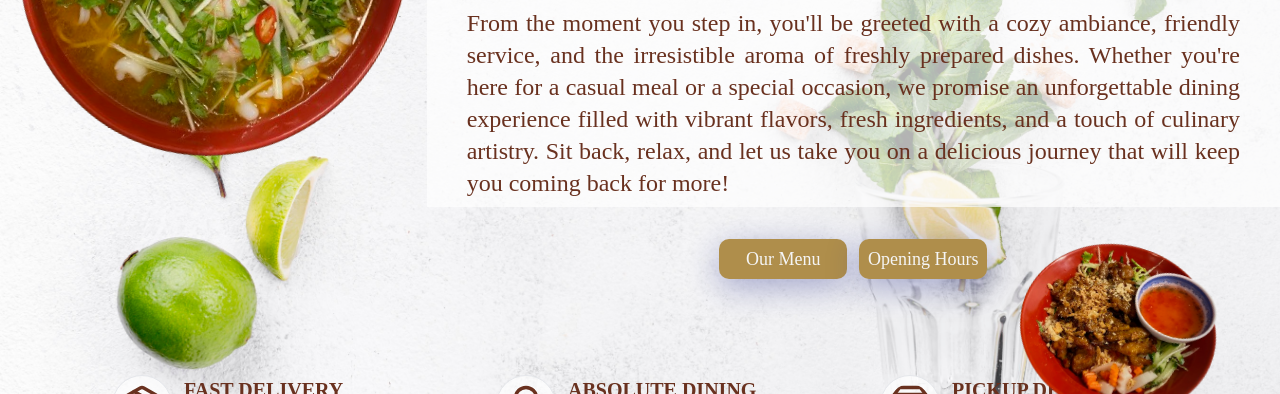
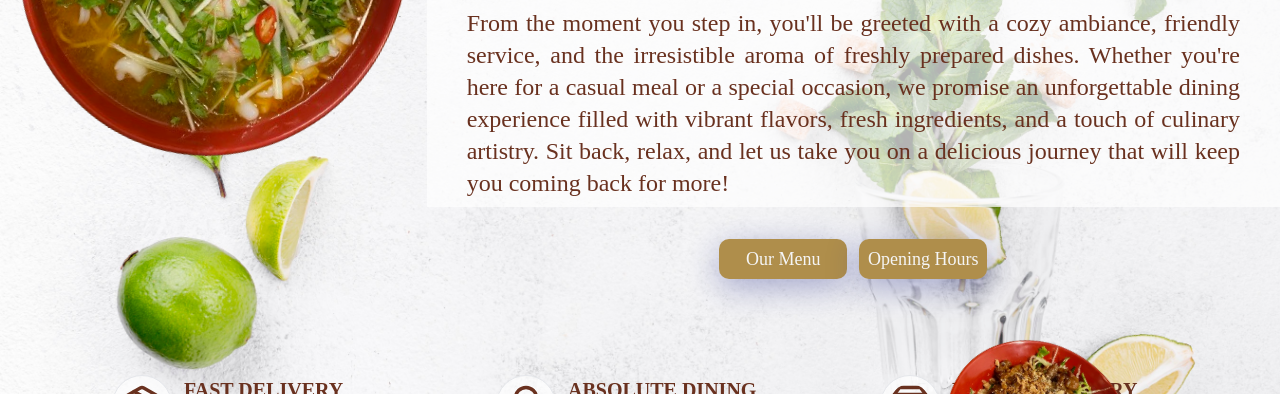
Before and after one commit to Angelica2310/restaurant-web, a Next.js app: page / in a window 1280 px wide. Shown: the part 1385-1779 px from the top of the page. Built offline with nearby package versions, Linux system fonts and the light colour scheme; a web font is replaced by a local one.

Commit message:
fixed bowl position

```diff
--- a/src/components/ViewCard.jsx
+++ b/src/components/ViewCard.jsx
@@ -11,7 +11,7 @@ Animation;
 
 export default function ViewCard() {
   const { scrollYProgress } = useScroll();
-  const rotate = useTransform(scrollYProgress, [0, 4], [0, 75]);
+  const rotate = useTransform(scrollYProgress, [0, 1.7], [0, 75]);
   return (
     // <div
     //   className="w-full h-[50vh] md:h-[70vh] bg-center bg-no-repeat justify-center flex bg-cover items-center relative"
```
